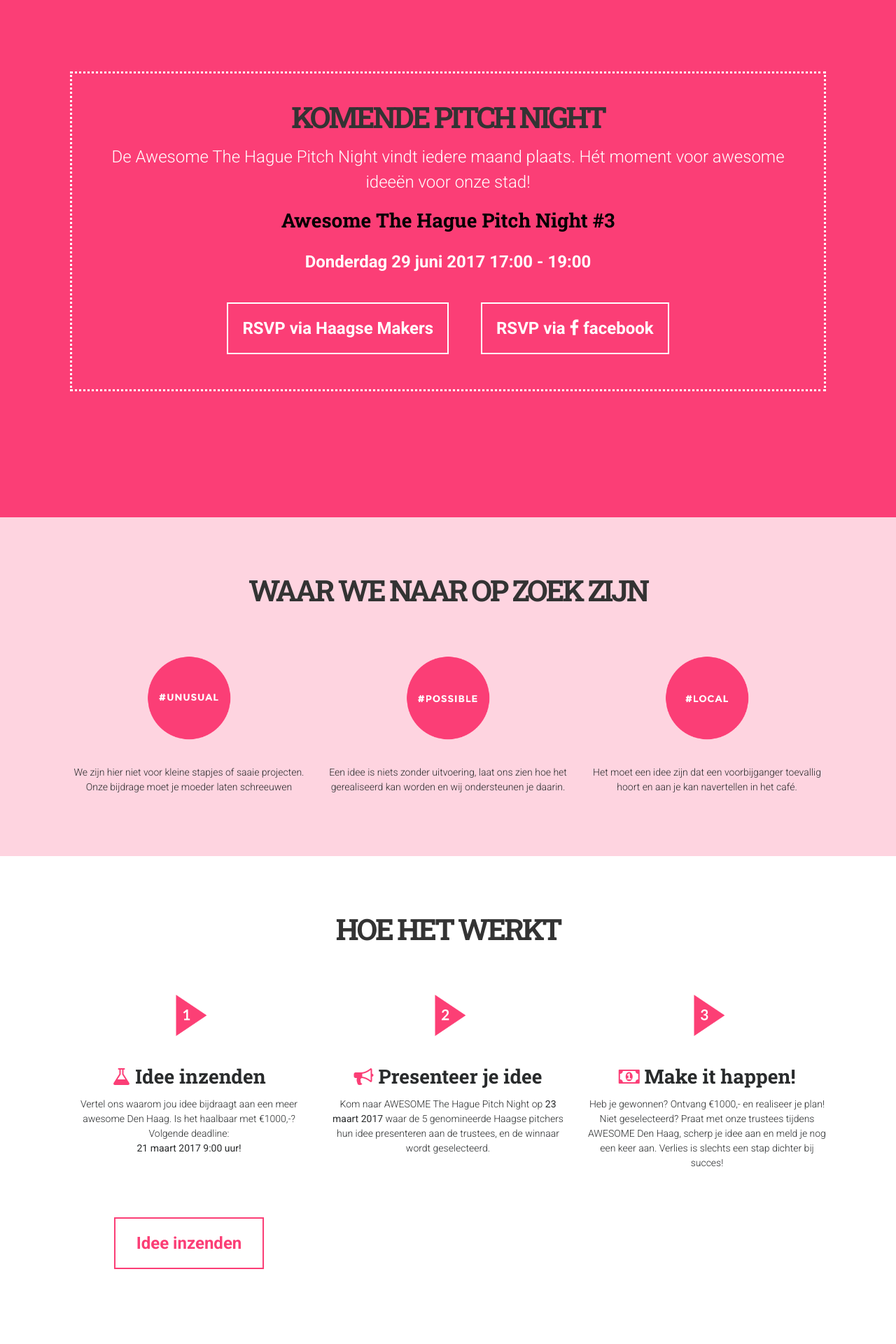
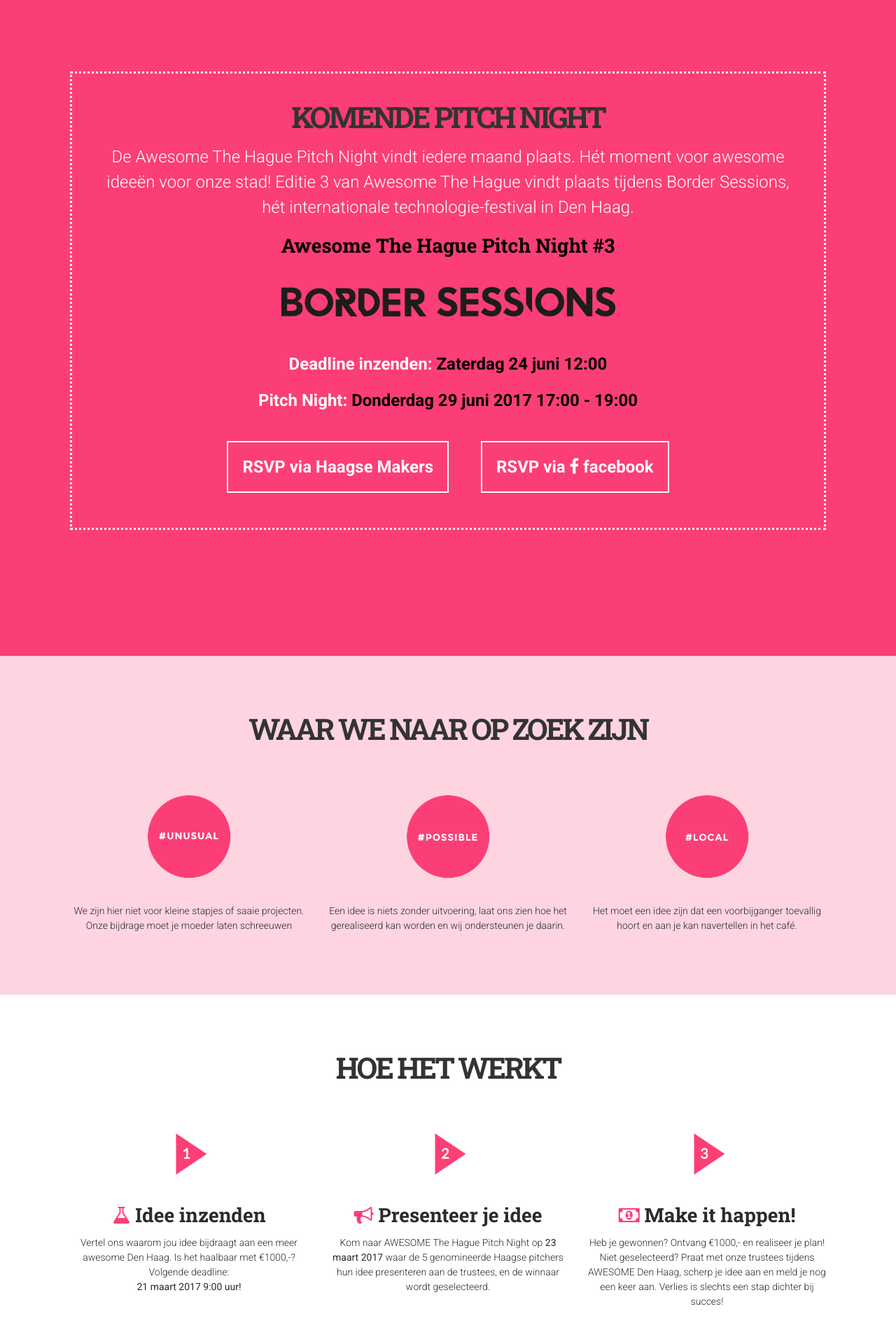
Before and after one commit to haagsemakers/awesome-thehague-site, a Jekyll site: the page built from index.html, in a window 1280 px wide. Shown: the part 1748-3668 px from the top of the page at 70% size. Built offline with Jekyll 4.4.1, drawn with Linux system fonts in a browser that asks for light colours; nearby versions of some CDN libraries; some of the changed text lies outside the part shown.

Commit message:
invite update
Signed-off-by: A. van der Pluijm <info@urbanlink.nl>

```diff
--- a/_includes/pitch-night-invite.html
+++ b/_includes/pitch-night-invite.html
@@ -1,14 +1,15 @@
 
 <div class="pitch-night-invite">
   <h2 class="section-heading">Komende Pitch Night</h2>
-  <p>De Awesome The Hague Pitch Night vindt iedere maand plaats. Hét moment voor awesome ideeën voor onze stad!</p>
+  <p>De Awesome The Hague Pitch Night vindt iedere maand plaats. Hét moment voor awesome ideeën voor onze stad! Editie 3 van Awesome The Hague vindt plaats tijdens Border Sessions, hét internationale technologie-festival in Den Haag. </p>
   <div class="pitch-night-date">
-    <!-- <div class="location">
-      <img class="bazaar" src="http://www.haagsemakers.nl/wp-content/themes/hm-sage/dist/images/awesome/Bazaar_of_Ideas_Extended_K.png" width="150"/>
-    </div> -->
     <h3>Awesome The Hague Pitch Night #3</h3>
+    <div class="location">
+      <img class="bazaar" src="{{site.baseurl}}/img/bordersessions-black.png" width="150"/>
+    </div>
     <div class="date">
-      <a href="https://www.haagsemakers.nl/agenda/awesome-the-hague-pitch-night-3/">Donderdag 29 juni 2017 17:00 - 19:00</a>
+      <p>Deadline inzenden: <date>Zaterdag 24 juni 12:00</date></p>
+      <p>Pitch Night: <date>Donderdag 29 juni 2017 17:00 - 19:00</date></p>
     </div>
 
     <div class="rsvp">
--- a/_scss/_main.scss
+++ b/_scss/_main.scss
@@ -160,9 +160,18 @@
     h3 {
       color: #000;
     }
+    .location {
+      padding: 30px;
+      img {
+        width: 50%;
+      }
+    }
     .date {
       margin: 20px 0;
       font-weight: 600;
+      date {
+        color: #000;
+      }
     }
     .rsvp {
       a {
```
Also changed, not shown: img/bordersessions-black.png (added).
